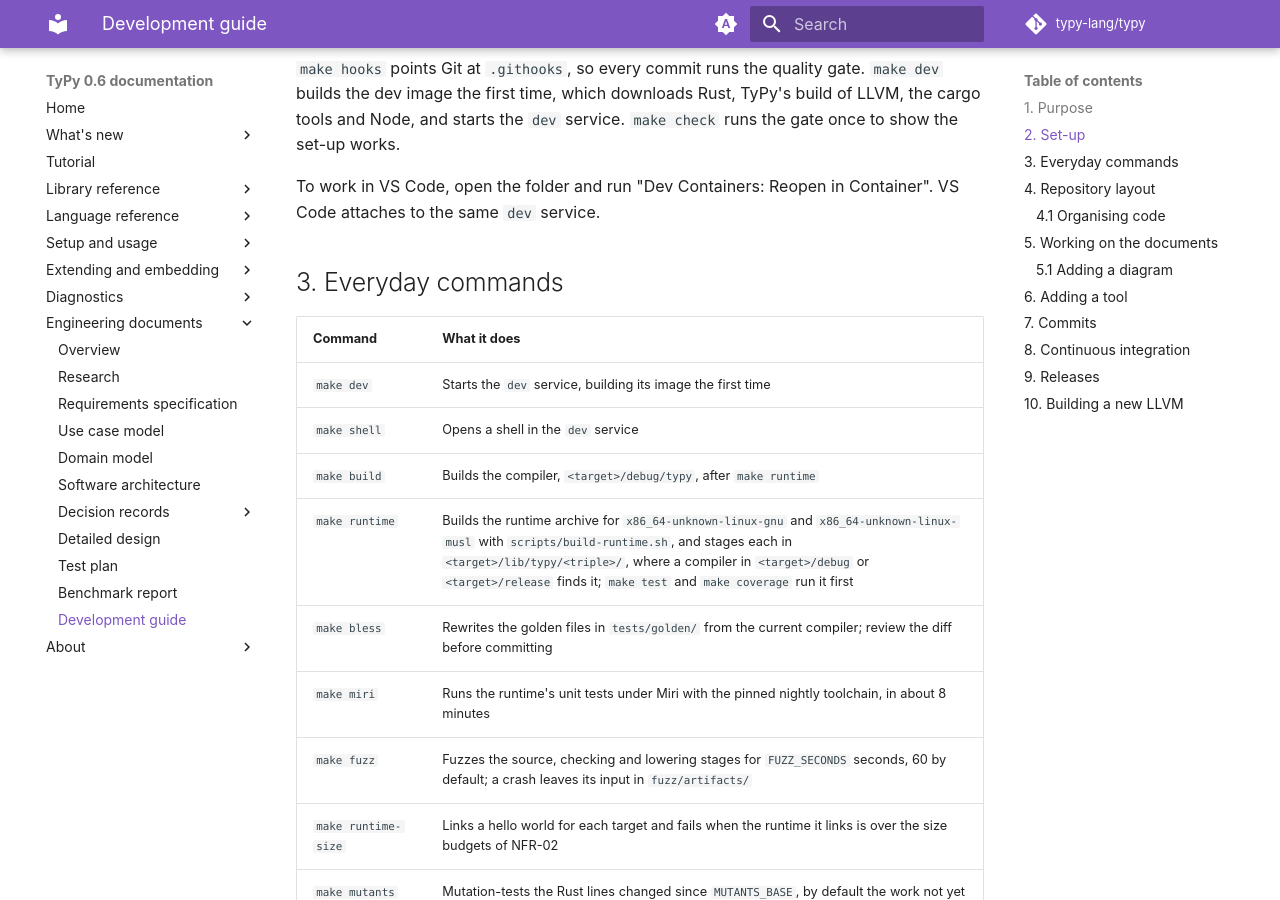
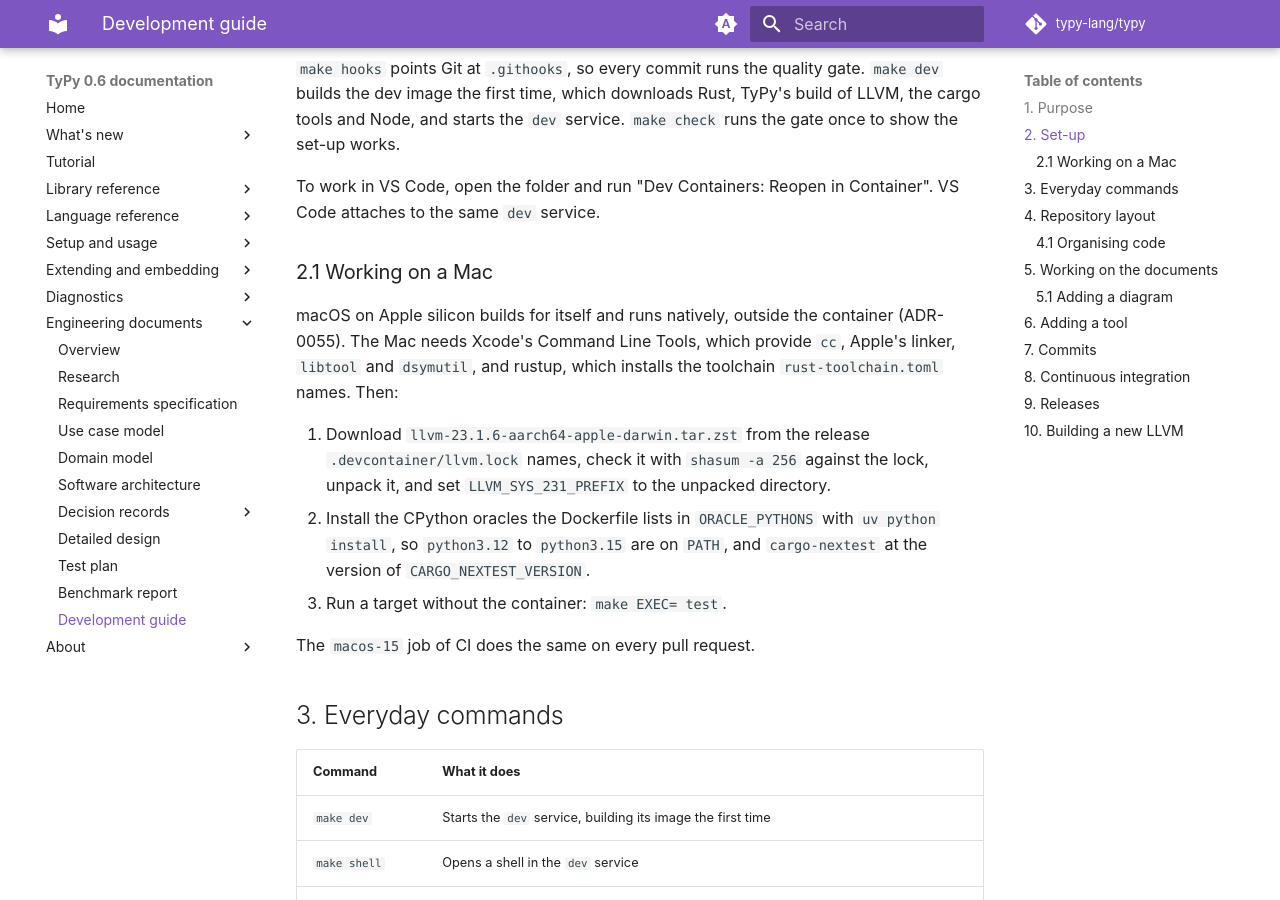
Before and after one commit to typy-lang/typy, an MkDocs documentation site: the page built from docs/development/development-guide.md, in a window 1280 px wide and 900 px high, scrolled down 1135 px. Built offline with MkDocs 1.6.1 and Material for MkDocs 9.7.7, drawn with Linux system fonts in a browser that asks for light colours; comment, search, counter and statistics services are not loaded; some of the changed text lies outside the part shown.

Commit message:
Run the tests natively on macOS on every pull request

```diff
--- a/docs/development/development-guide.md
+++ b/docs/development/development-guide.md
@@ -44,6 +44,24 @@ the gate once to show the set-up works.
 
 To work in VS Code, open the folder and run "Dev Containers: Reopen in
 Container". VS Code attaches to the same `dev` service.
+
+### 2.1 Working on a Mac
+
+macOS on Apple silicon builds for itself and runs natively, outside the
+container (ADR-0055). The Mac needs Xcode's Command Line Tools, which
+provide `cc`, Apple's linker, `libtool` and `dsymutil`, and rustup, which
+installs the toolchain `rust-toolchain.toml` names. Then:
+
+1. Download `llvm-23.1.6-aarch64-apple-darwin.tar.zst` from the release
+   `.devcontainer/llvm.lock` names, check it with `shasum -a 256` against
+   the lock, unpack it, and set `LLVM_SYS_231_PREFIX` to the unpacked
+   directory.
+2. Install the CPython oracles the Dockerfile lists in `ORACLE_PYTHONS`
+   with `uv python install`, so `python3.12` to `python3.15` are on
+   `PATH`, and `cargo-nextest` at the version of `CARGO_NEXTEST_VERSION`.
+3. Run a target without the container: `make EXEC= test`.
+
+The `macos-15` job of CI does the same on every pull request.
 
 ## 3. Everyday commands
 
@@ -207,6 +225,7 @@ to GitHub Pages.
 | `ci.yml` | Quality gate and package | Every pull request | `make check`, then `make dist`; for a pull request of documents alone, the light run below |
 | `ci.yml` | Miri and fuzzing | On demand, before a release | `make miri`, then `FUZZ_SECONDS=1800 make fuzz`; the inputs that crashed are kept as an artifact |
 | `ci.yml` | AArch64 tests | Every pull request but one of documents alone, on an `ubuntu-24.04-arm` runner | `make test`: every unit, integration and conformance test natively, and the conformance suite built for x86-64 under `qemu-x86_64` (NFR-16), then `make dist`; built with line tables for debug information, since the runner has 14 GB of disk |
+| `ci.yml` | macOS tests | Every pull request but one of documents alone, on a `macos-15` runner | `make EXEC= test` natively, with the LLVM `llvm.lock` pins from GitHub's Actions cache and the CPython oracles installed with uv (NFR-17, ADR-0055); the sanitizer run and the other architecture under qemu stay on Linux |
 | `ci.yml` | Dependency review | Every pull request | Fails on a new dependency with a known vulnerability |
 | `image-cache.yml` | Dev image | A push to `main` that changes `.devcontainer/`, `rust-toolchain.toml` or the dev image action, for x86-64 and arm64; on demand | Builds the dev image into GitHub's Actions cache, which the jobs below read |
 | `codeql.yml` | Analyze | Every push to `main` that changes more than documents, and weekly | Code scanning of the Rust sources and the workflows, leaving out the test files that `.github/codeql/codeql-config.yml` lists |
```
Also changed, not shown: other parts of docs/development/development-guide.md (+1 -1 lines), 7 other files.
